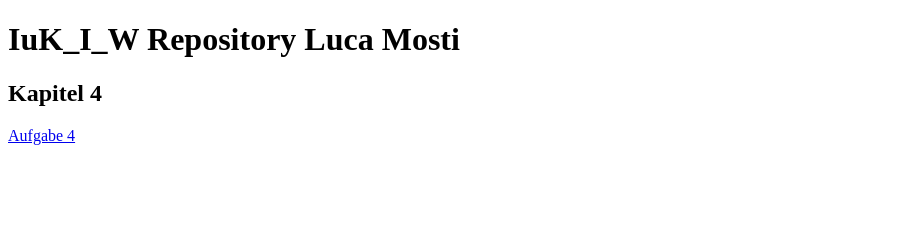
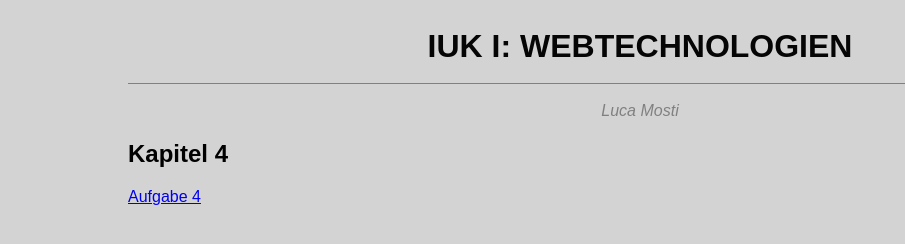
Before and after one commit to lucamosti/IUK_I_W, a plain HTML site: page index.html in a window 1280 px wide. Shown: the whole page, without its empty margins (0-905 px from the left). Drawn offline with Linux system fonts and the light colour scheme.

Commit message:
New design.

```diff
--- a/index.html
+++ b/index.html
@@ -2,10 +2,33 @@
 <html lang="de">
   <head>
     <meta charset="utf-8">
-    <title>IuK_I_W Repository Luca Mosti</title>
+    <title>IuK I: Webtechnologien Repository Luca Mosti</title>
+    <style>
+    body {
+    background-color: #D3D3D3;
+    margin: 0 10%;
+    font-family: sans-serif;
+    }
+    #title {
+      text-align: center;
+      font-family: sans-serif;
+      text-transform: uppercase;
+      border-bottom: 1px solid #808080;
+      margin-top: 30px;
+    }
+    #Autor {
+      text-align: center;
+      color: #808080
+    }
+    h1 {
+    color: #050505;
+    font-size: 2em;
+    line-height: 1em;}
+    </style>
   </head>
   <body>
-    <h1>IuK_I_W Repository Luca Mosti</h1>
+    <div id ="title"><h1>IuK I: Webtechnologien</h1></div><br>
+    <div id ="Autor"><i>Luca Mosti</i></div>
     <h2>Kapitel 4</h2>
     <a href="https://lucamosti.github.io/IUK_I_W/Kapitel_4/Aufgabe4.html">Aufgabe 4</a>
   </body>
```
